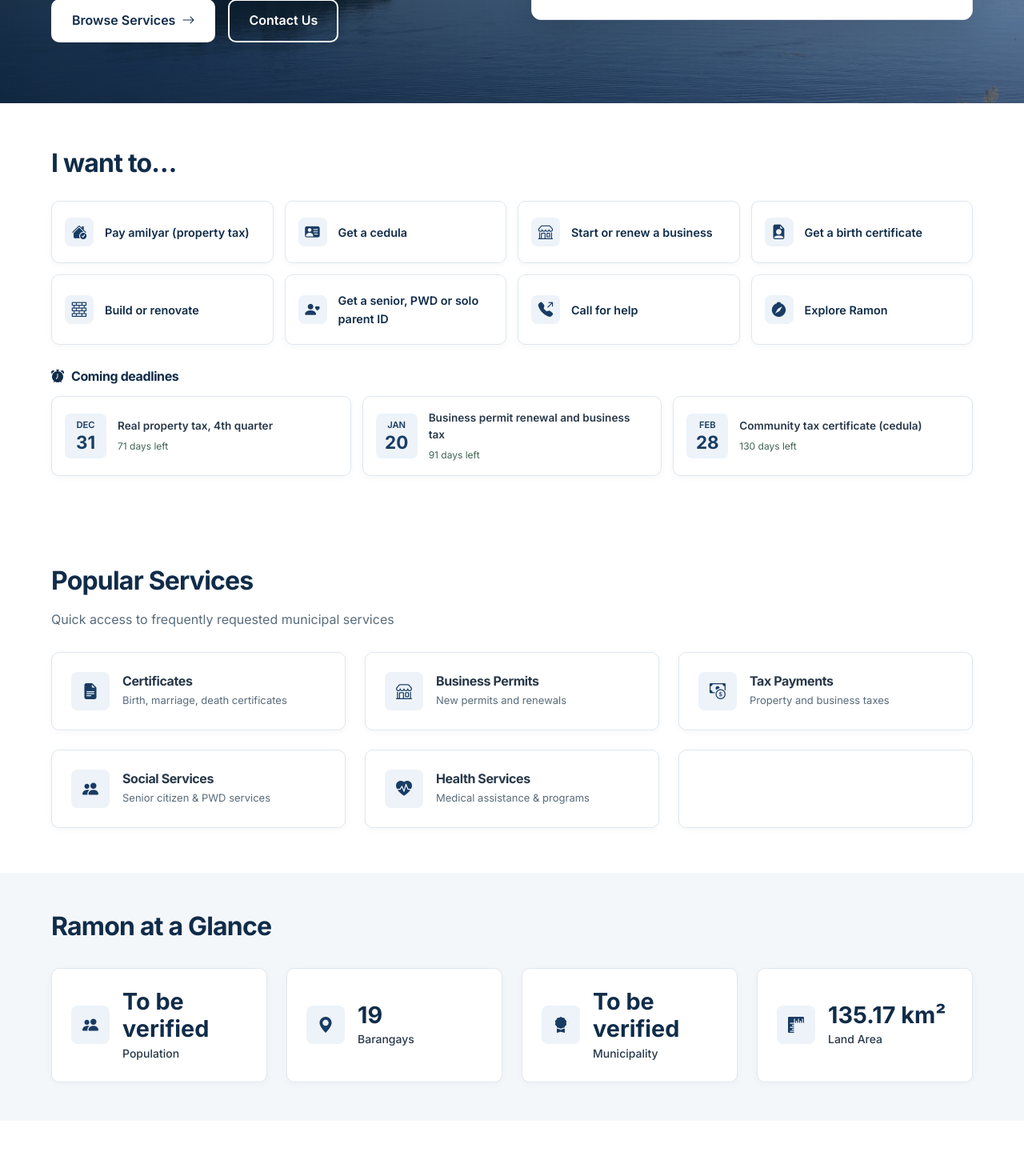
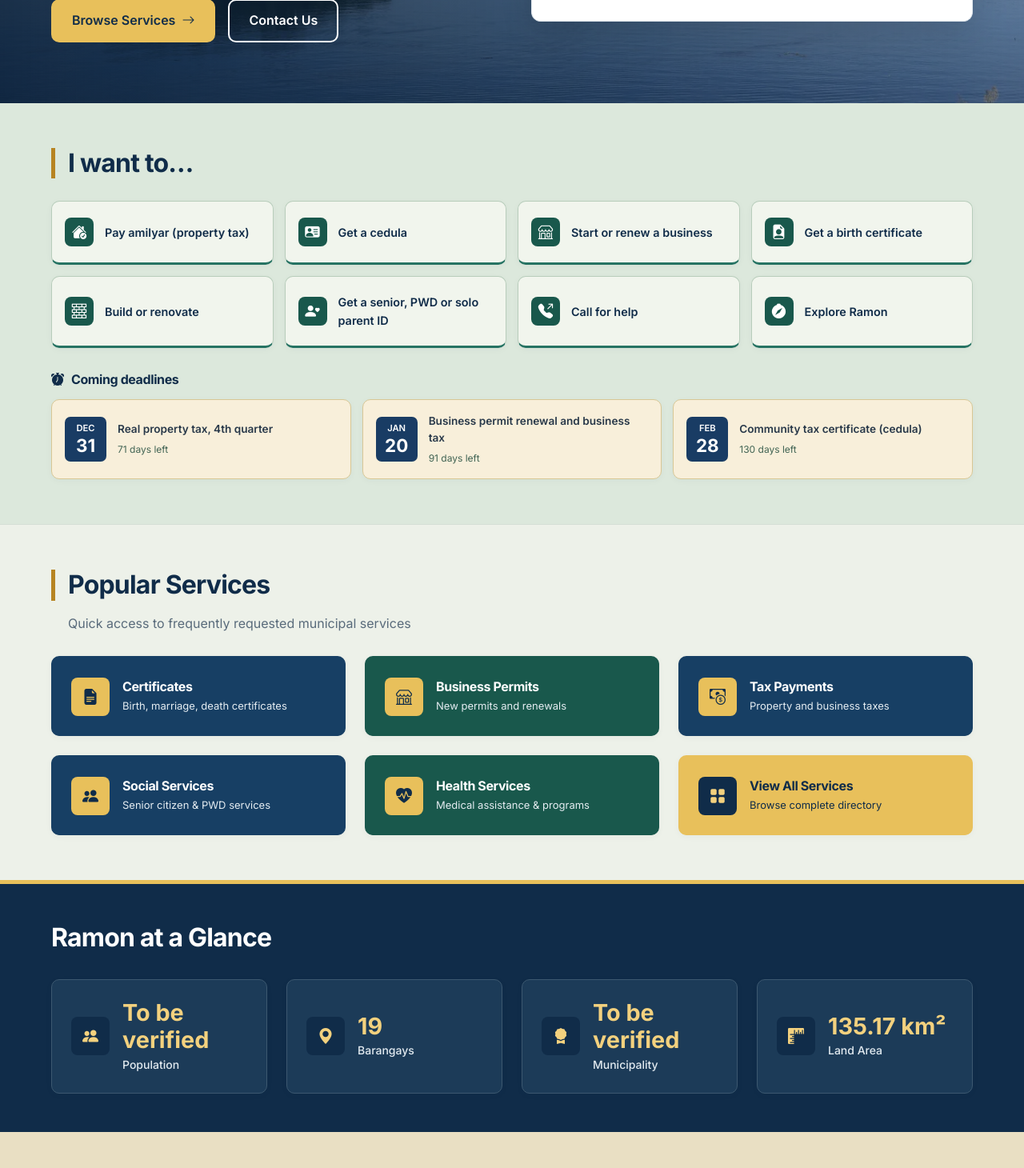
Before and after one commit to spncrruiz-alt/betterramon, a Next.js app: page / in a window 1280 px wide. Shown: the part 460-1920 px from the top of the page at 80% size. Built offline with nearby package versions, Linux system fonts and the light colour scheme; no server answers.

Commit message:
Add richer colors and stronger hierarchy across the site

```diff
--- a/public/assets/css/theme.css
+++ b/public/assets/css/theme.css
@@ -17,7 +17,7 @@
   --shadow-sm: 0 2px 8px rgba(16,44,73,.04);
   --shadow-md: 0 8px 24px rgba(16,44,73,.09);
 }
-body { background: #fff; }
+body { background: #edf1e9; }
 h1, h2, h3 { letter-spacing: -.025em; }
 a:focus-visible, button:focus-visible, summary:focus-visible, input:focus-visible {
   outline: 3px solid #b57c14;
@@ -46,15 +46,15 @@ a:focus-visible, button:focus-visible, summary:focus-visible, input:focus-visibl
 }
 .lang-btn { min-height: 36px; min-width: 36px; border-radius: 6px; box-shadow: none; }
 .lang-btn.active { background: var(--ramon-blue); color: #fff; }
-.info-bar { background: #f4f7fa; color: #526579; border-bottom: 1px solid #e3e9ef; }
-.info-bar .info-bar-item, .info-bar .info-bar-item span, .info-bar .info-bar-item i { color: #526579; }
+.info-bar { background: #193c64; color: #f0f4f7; border-bottom: 1px solid #193c64; }
+.info-bar .info-bar-item, .info-bar .info-bar-item span, .info-bar .info-bar-item i { color: #f0f4f7; }
 
 /* Inner pages use a compact title band with no decorative scenery. */
 .breadcrumbs { font-size: .8rem; padding: 16px 0; }
-.page-header { padding: 38px 0 42px; background: #f1f5f8; color: var(--ramon-blue-deep); border-bottom: 1px solid #e3e9ef; }
+.page-header { padding: 48px 0 52px; background: #102c49; color: #fff; border-bottom: 5px solid #e8c05b; }
 .page-header-content { text-align: left; max-width: 850px; margin: 0; }
-.page-header h1 { color: var(--ramon-blue-deep); font-size: clamp(1.9rem, 4vw, 2.7rem); margin-bottom: 12px; }
-.page-header .page-header-desc { color: #526579; max-width: 720px; margin: 0; font-size: 1.05rem; }
+.page-header h1 { color: #fff; font-size: clamp(2.1rem, 4.5vw, 3.3rem); margin-bottom: 14px; letter-spacing: -.04em; }
+.page-header .page-header-desc { color: #d9e4ed; max-width: 720px; margin: 0; font-size: 1.05rem; }
 .page-header-badge { display: none; }
 .page-header::before, .page-header::after { display: none; }
 .home-section-header { margin-bottom: 28px; }
@@ -62,10 +62,10 @@ a:focus-visible, button:focus-visible, summary:focus-visible, input:focus-visibl
 .home-section-header h2::after, .home-stats-v2-header h2::after { display: none; }
 .home-section-header p { color: var(--color-text-light); }
 
-/* Consistent, quiet cards throughout the portal. */
+/* Strong card boundaries and consistent interaction throughout the portal. */
 .home-service-card, .home-stat-card, .home-leader-card, .home-contact-v2-card,
 .service-item-card, .map-card, .faq-item, .want-tile, .deadline-card {
-  border: 1px solid #dfe7ee;
+  border: 1px solid #d2dce2;
   border-radius: var(--border-radius);
   box-shadow: var(--shadow-sm);
   background: #fff;
@@ -76,13 +76,13 @@ a.home-service-card:hover, a.service-item-card:hover, .want-tile:hover, .deadlin
 }
 .home-stat-card:hover, .home-leader-card:hover { transform: none; }
 .home-service-icon, .home-stat-card-icon, .home-contact-v2-icon {
-  background: #edf3f8; color: var(--ramon-blue); box-shadow: none; border-radius: 8px;
+  background: #193c64; color: #fff; box-shadow: none; border-radius: 8px;
 }
 .service-item-title { color: var(--ramon-blue-deep); }
-.service-item-title i { color: var(--ramon-blue); background: #edf3f8; padding: 8px; border-radius: 6px; }
+.service-item-title i { color: #fff; background: #193c64; padding: 10px; border-radius: 8px; flex-shrink: 0; }
 a.service-item-card, a.service-item-card p { color: var(--color-text); text-decoration: none; }
 a.service-item-card .service-item-title { color: var(--ramon-blue); }
-.home-stats-v2, .home-leadership-section, .bg-alt { background: #f4f7fa; }
+.home-leadership-section, .bg-alt { background: #dce8dc; }
 .home-stat-card-value { color: var(--ramon-blue-deep); font-size: 1.8rem; }
 .home-leader-badge { background: #edf3f8; color: var(--ramon-blue); border-radius: 5px; }
 .home-contact-v2-card { overflow-wrap: anywhere; }
@@ -96,20 +96,20 @@ a.service-item-card .service-item-title { color: var(--ramon-blue); }
 .home-hero-v2::before, .home-hero-v2::after { display: none; }
 .home-hero-v2-text h1 { font-size: clamp(2rem, 4vw, 3.1rem); line-height: 1.12; letter-spacing: -.04em; }
 .home-hero-v2-text p { color: #edf3f8; max-width: 550px; }
-.home-hero-v2 .btn-primary { background: #fff; color: var(--ramon-blue-deep); border-color: #fff; box-shadow: none; }
-.home-hero-v2 .btn-primary:hover { background: #e9f0f6; }
+.home-hero-v2 .btn-primary { background: #e8c05b; color: #102c49; border-color: #e8c05b; box-shadow: none; }
+.home-hero-v2 .btn-primary:hover { background: #f4d588; border-color: #f4d588; }
 .home-search-box { border-radius: 12px; box-shadow: 0 12px 40px rgba(0,0,0,.12); border: 1px solid #e1e8ee; }
 .home-search-box h2 { color: var(--ramon-blue-deep); font-size: 1.2rem; }
 .home-search-tags a { border-radius: 5px; }
-.want-section { background: #fff; }
+.want-section { background: #dce8dc; border-bottom: 1px solid #d4ded5; }
 .want-grid { display: grid; grid-template-columns: repeat(4, minmax(0, 1fr)); gap: 14px; }
 .want-tile { display: flex; gap: 14px; align-items: center; padding: 20px 16px; color: var(--ramon-blue-deep); font-size: .9rem; font-weight: 600; }
-.want-tile i { display: grid; place-items: center; flex: 0 0 36px; width: 36px; height: 36px; color: var(--ramon-blue); background: #edf3f8; border-radius: 8px; font-size: 1.15rem; }
+.want-tile i { display: grid; place-items: center; flex: 0 0 36px; width: 36px; height: 36px; color: #fff; background: #19584c; border-radius: 8px; font-size: 1.15rem; }
 .deadlines-heading { margin: 30px 0 14px; font-size: 1rem; color: var(--ramon-blue-deep); }
 .deadlines-heading i { margin-right: 6px; }
 .deadlines { display: grid; grid-template-columns: repeat(3, minmax(0, 1fr)); gap: 14px; }
 .deadline-card { display: flex; align-items: center; gap: 14px; padding: 16px; color: var(--color-text); }
-.deadline-date { display: flex; flex-direction: column; align-items: center; justify-content: center; flex: 0 0 52px; height: 56px; border-radius: 7px; background: #edf3f8; color: var(--ramon-blue); font-size: .7rem; text-transform: uppercase; font-weight: 600; }
+.deadline-date { display: flex; flex-direction: column; align-items: center; justify-content: center; flex: 0 0 52px; height: 56px; border-radius: 7px; background: #193c64; color: #fff; font-size: .7rem; text-transform: uppercase; font-weight: 600; }
 .deadline-date strong { font-size: 1.4rem; line-height: 1.2; }
 .deadline-body { display: flex; flex-direction: column; gap: 4px; }
 .deadline-title { font-size: .85rem; font-weight: 600; }
@@ -137,14 +137,15 @@ a.service-item-card .service-item-title { color: var(--ramon-blue); }
 .section .container > .service-item-card { margin-bottom: 24px; }
 .section table { width: 100%; border-collapse: collapse; font-size: .9rem; }
 .section th, .section td { padding: 14px 16px; text-align: left; border-bottom: 1px solid #dfe7ee; }
-.section thead th { background: #edf3f8; color: var(--ramon-blue-deep); }
+.section thead th { background: #193c64; color: #fff; }
 .section tbody tr:nth-child(even) { background: #f8fafc; }
 .seal-figure { text-align: center; margin-bottom: 20px; }
 .seal-figure img { margin: 0 auto 10px; }
 .faq-list { display: grid; gap: 12px; }
 .faq-item { padding: 0 20px; }
 .faq-item summary { padding: 20px 0; cursor: pointer; font-weight: 600; color: var(--ramon-blue-deep); }
-.faq-item[open] summary { border-bottom: 1px solid #e3e9ef; }
+.faq-item[open] { border-color: #267363; border-left: 4px solid #267363; }
+.faq-item[open] summary { border-bottom: 1px solid #d7e4db; color: #19584c; }
 .faq-item p { padding: 16px 0; margin: 0; }
 .empty-state { padding: 20px; border: 1px solid #dfe7ee; border-radius: 8px; color: #596b7b; background: #f4f7fa; }
 .empty-state i { margin-right: 8px; }
@@ -153,9 +154,6 @@ a.service-item-card .service-item-title { color: var(--ramon-blue); }
 .search-autocomplete-item span { display: flex; flex-direction: column; }
 .search-autocomplete-item small, .search-autocomplete-empty { color: var(--color-text-light); }
 .search-autocomplete-item.is-active, .search-autocomplete-item:hover { background: #edf3f8; }
-.tour-card { overflow: hidden; }
-.tour-photo { margin: -24px -24px 22px; }
-.tour-card-art { width: 100%; height: auto; aspect-ratio: 16 / 10; object-fit: cover; }
 
 .site-footer { background: #102c49; border-top: 0; }
 .footer-cost { background: rgba(255,255,255,.06); border: 1px solid rgba(255,255,255,.16); box-shadow: none; }
@@ -194,3 +192,97 @@ a.service-item-card .service-item-title { color: var(--ramon-blue); }
 @media (prefers-reduced-motion: reduce) {
   *, *::before, *::after { scroll-behavior: auto !important; animation: none !important; transition: none !important; }
 }
+
+/* Shared emphasis: title rules, solid actions and contrasting section bands. */
+.home-service-card, .service-item-card, .home-contact-v2-card { border-top: 3px solid #193c64; }
+.service-item-card { padding: 24px; }
+.service-item-title { font-size: 1.05rem; line-height: 1.4; gap: 12px; margin-bottom: 14px; }
+.service-item-card p { line-height: 1.75; }
+.home-service-card--all { background: #193c64; border-color: #193c64; }
+.home-service-card--all .home-service-content h3, .home-service-card--all .home-service-arrow { color: #fff; }
+.home-service-card--all .home-service-content p { color: #e0e8f0; }
+.home-service-card--all .home-service-icon { color: #193c64; background: #e8c05b; }
+a.home-service-card--all:hover { background: #102c49; border-color: #102c49; }
+.home-stats-v2 { background: #102c49; border-top: 5px solid #e8c05b; }
+.home-stats-v2 .home-stats-v2-header h2 { color: #fff; }
+.home-stats-v2 .home-stat-card { background: #1c3b58; border-color: #3c5870; }
+.home-stats-v2 .home-stat-card-value { color: #f3d17e; }
+.home-stats-v2 .home-stat-card-label { color: #e3ebf1; }
+.home-stats-v2 .home-stat-card-icon { color: #f3d17e; background: #102c49; }
+.home-section-header { text-align: left; }
+.home-section-header h2, .section .container > h2 { border-left: 5px solid #b78422; padding-left: 16px; }
+.home-section-header p { margin-left: 21px; }
+.home-leader-badge { background: #19584c; color: #fff; }
+.home-leader-card { border-top: 3px solid #267363; }
+.home-search-box { border-top: 5px solid #e8c05b; }
+.btn-primary { background: #193c64; border-color: #193c64; color: #fff; }
+.btn-primary:hover { background: #102c49; border-color: #102c49; }
+.site-footer { border-top: 5px solid #e8c05b; }
+
+/* Color carries the main navigation and gives each section a clear presence. */
+.home-service-card, a.service-item-card { background: #173f64; border-color: #173f64; color: #fff; }
+.home-service-card:nth-child(3n + 2), a.service-item-card:nth-child(3n + 2) { background: #19584c; border-color: #19584c; }
+.home-service-card .home-service-content h3, .home-service-card .home-service-arrow,
+a.service-item-card .service-item-title { color: #fff; }
+.home-service-card .home-service-content p, a.service-item-card p { color: #e5edf2; }
+.home-service-card .home-service-icon, a.service-item-card .service-item-title i { background: #e8c05b; color: #102c49; }
+a.home-service-card:hover, a.service-item-card:hover { background: #102c49; border-color: #e8c05b; color: #fff; }
+.home-service-card--all { background: #e8c05b; border-color: #e8c05b; }
+.home-service-card--all .home-service-content h3, .home-service-card--all .home-service-content p,
+.home-service-card--all .home-service-arrow { color: #102c49; }
+.home-service-card--all .home-service-icon { background: #102c49; color: #f3d17e; }
+a.home-service-card--all:hover { background: #f3d17e; border-color: #b78422; }
+.want-tile { background: #f1f5ed; border-color: #b8cdbb; border-bottom: 3px solid #267363; }
+.home-contact-v2-card, .home-leader-card { background: #e9f0e5; border-color: #b9cdbb; }
+.section .container > .grid > div.service-item-card { background: #e1ebdf; border-color: #b9cdbb; }
+.discover-section { background: #e9dfc3; }
+.weather-map-section { background: #dce8dc; }
+.deadline-card { background: #f8efda; border-color: #d8c795; }
+.faq-item { background: #e6eee2; border-color: #b9cdbb; }
+.faq-item[open] { background: #f5f8f1; }
+.section tbody tr:nth-child(odd) { background: #e1ebdf; }
+.section tbody tr:nth-child(even) { background: #f1f5ed; }
+
+/* Tourism: a typographic visitor guide with a strong color hierarchy. */
+.tourism-page { background: #edf1e9; }
+.tourism-page .breadcrumbs { color: #53616a; }
+.tourism-page .page-header { padding: 56px 0; background: #102c49; border-bottom: 6px solid #e8c05b; }
+.tourism-page .page-header h1 { color: #fff; font-size: clamp(2.6rem, 6vw, 4.2rem); letter-spacing: -.045em; }
+.tourism-page .page-header .page-header-desc { color: #d9e4ed; font-size: 1.1rem; max-width: 650px; }
+.tourism-page > .section { padding-top: 0; }
+.tourism-jump-links { display: flex; flex-wrap: wrap; gap: 8px 28px; padding: 22px 0; border-bottom: 1px solid #d8d6cf; margin-bottom: 42px; }
+.tourism-jump-links a { color: #193c64; font-size: .85rem; font-weight: 700; padding: 8px 0; text-decoration: underline; text-underline-offset: 6px; text-decoration-color: #c0a153; }
+.tourism-jump-links a:hover { text-decoration-color: #193c64; }
+.tourism-block { scroll-margin-top: 160px; margin-bottom: 48px; }
+.tourism-section-title { display: flex; align-items: center; gap: 14px; color: #102c49; font-size: clamp(1.5rem, 3vw, 2rem); margin: 0 0 24px; }
+.tourism-section-title::before { content: ''; width: 6px; height: 28px; background: #b78422; flex-shrink: 0; }
+.tourism-places { display: grid; grid-template-columns: repeat(2,minmax(0,1fr)); gap: 18px; }
+.tourism-place { display: flex; gap: 20px; padding: 28px; background: #e0e9da; border: 1px solid #b9cbb2; border-radius: 10px; min-width: 0; }
+.tourism-place-number { color: #9a6a19; font-size: 1.5rem; font-weight: 700; line-height: 1.3; font-variant-numeric: tabular-nums; }
+.tourism-place h3 { font-size: 1.15rem; color: #102c49; margin: 0 0 12px; line-height: 1.35; }
+.tourism-place p { font-size: .95rem; line-height: 1.8; margin: 0; color: #445260; }
+.tourism-place:first-child { grid-column: 1 / -1; background: #174c43; border-color: #174c43; padding: 36px; gap: 32px; }
+.tourism-place:first-child .tourism-place-number { color: #efce7e; font-size: 3rem; }
+.tourism-place:first-child h3 { color: #fff; font-size: 1.8rem; }
+.tourism-place:first-child p { color: #e3eee8; max-width: 850px; }
+.tourism-page .service-item-card { background: #e1ebdf; border: 1px solid #d8ded9; border-top: 3px solid #267363; padding: 24px; box-shadow: none; }
+.tourism-page .service-item-card:hover { transform: none; }
+.tourism-page .service-item-title { align-items: flex-start; line-height: 1.4; }
+.tourism-page .service-item-title i { background: #e6f0ea; color: #19584c; }
+.tourism-food .service-item-card { background: #f2e7cb; border-color: #d8c795; border-top-color: #b78422; }
+.tourism-food .service-item-title i { background: #f5eddb; color: #80590e; }
+.tourism-food > p { margin-top: 20px; line-height: 1.7; color: #53616a; }
+.tourism-visit { padding: 32px; background: #e9eee9; border: 1px solid #cfdacf; border-radius: 10px; margin-bottom: 0; }
+.tourism-visit ul { list-style: disc; padding-left: 22px; margin-bottom: 24px; }
+.tourism-visit li { padding-left: 4px; margin-bottom: 12px; line-height: 1.8; }
+.tourism-visit p { margin-bottom: 0; }
+@media (max-width: 640px) {
+  .tourism-page .page-header { padding: 36px 0; }
+  .tourism-jump-links { gap: 4px 22px; margin-bottom: 30px; }
+  .tourism-places { grid-template-columns: minmax(0,1fr); }
+  .tourism-place, .tourism-place:first-child { padding: 24px 20px; gap: 16px; }
+  .tourism-place:first-child { flex-direction: column; gap: 12px; }
+  .tourism-place:first-child .tourism-place-number { font-size: 2rem; }
+  .tourism-block { margin-bottom: 36px; }
+  .tourism-visit { padding: 24px 20px; }
+}
--- a/public/sw.js
+++ b/public/sw.js
@@ -3,7 +3,7 @@
  * Enterprise-grade PWA with versioned caching, runtime strategies, and offline resilience.
  */
 
-var CACHE_VERSION = 'v14';
+var CACHE_VERSION = 'v15';
 var STATIC_CACHE = 'betterramon-static-' + CACHE_VERSION;
 var RUNTIME_CACHE = 'betterramon-runtime-' + CACHE_VERSION;
 var OFFLINE_URL = '/offline.html';
```
Also changed, not shown: src/app/tourism/page.tsx (+32 -9 lines).
